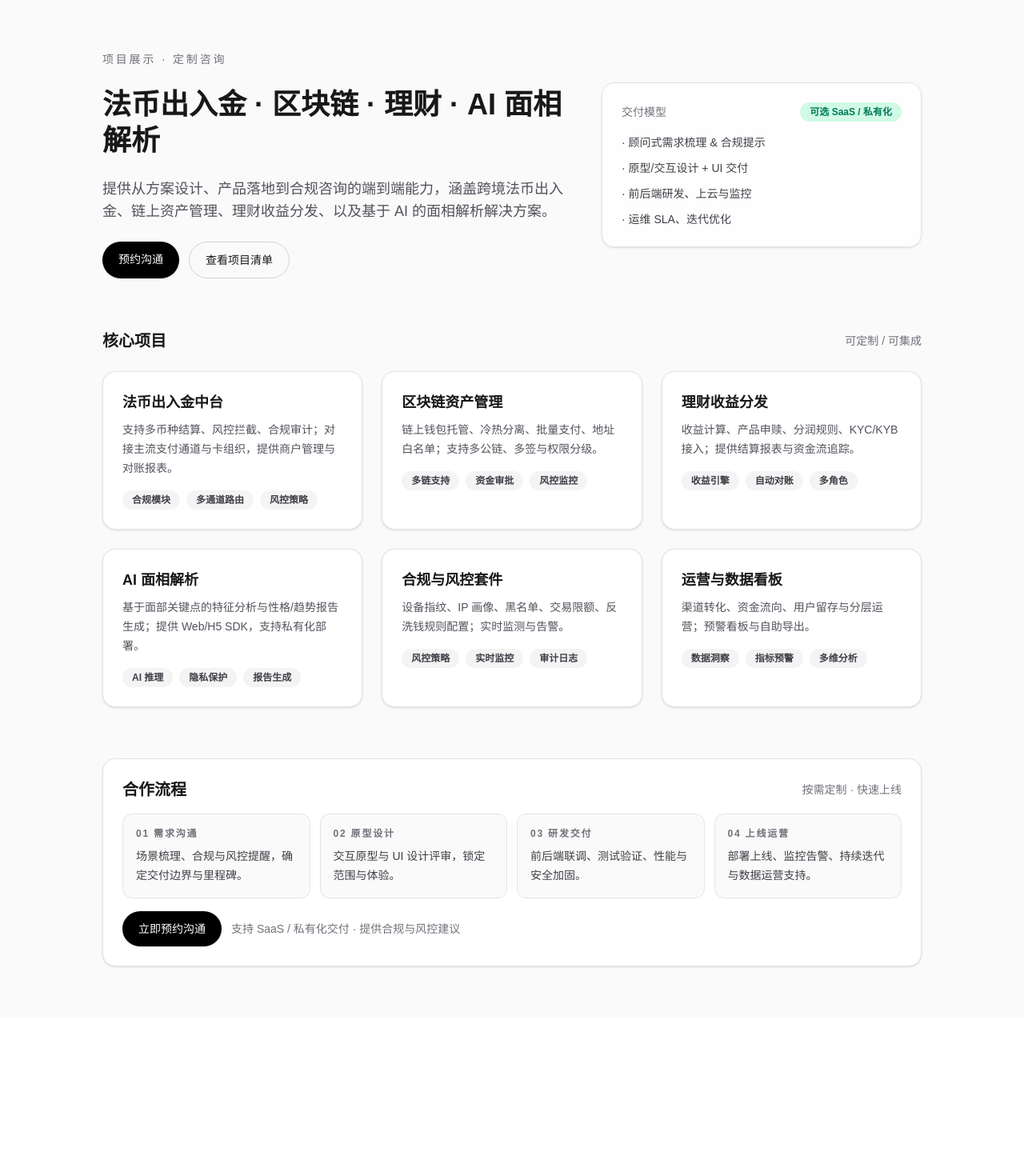
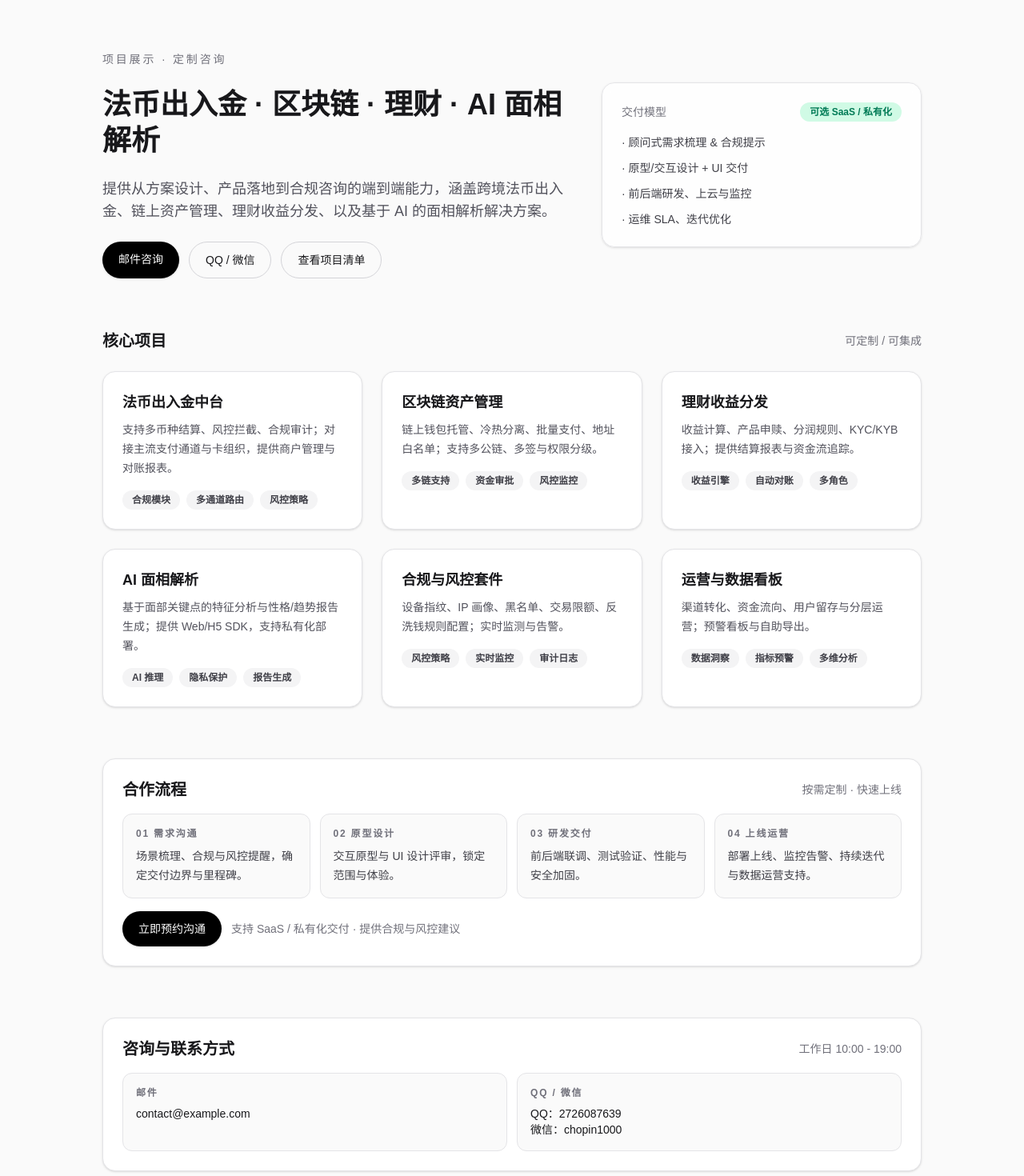
Before and after one commit to xiaogangfan/my-site, a Next.js app: page / in a window 1280 px wide. Shown: the top 1470 px of the page at 80% size. Before the commit the page ends 1272 px from the top, so only its background shows below. Built offline with nearby package versions, Linux system fonts and the light colour scheme.

Commit message:
添加 QQ/微信 咨询信息

```diff
--- a/app/page.tsx
+++ b/app/page.tsx
@@ -18,7 +18,13 @@ export default function Home() {
                 href="mailto:contact@example.com"
                 className="rounded-full bg-black px-5 py-3 text-sm font-medium text-white shadow-sm transition hover:bg-zinc-800 dark:bg-white dark:text-black dark:hover:bg-zinc-200"
               >
-                预约沟通
+                邮件咨询
+              </a>
+              <a
+                href="#contact"
+                className="rounded-full border border-zinc-300 px-5 py-3 text-sm font-medium text-zinc-900 transition hover:border-black hover:text-black dark:border-zinc-700 dark:text-zinc-100 dark:hover:border-white dark:hover:text-white"
+              >
+                QQ / 微信
               </a>
               <a
                 href="#projects"
@@ -160,6 +166,40 @@ export default function Home() {
             </span>
           </div>
         </section>
+
+        <section
+          id="contact"
+          className="grid gap-4 rounded-2xl border border-zinc-200 bg-white p-6 shadow-sm dark:border-zinc-800 dark:bg-zinc-900"
+        >
+          <div className="flex items-center justify-between gap-3">
+            <h2 className="text-xl font-semibold">咨询与联系方式</h2>
+            <span className="text-sm text-zinc-500">工作日 10:00 - 19:00</span>
+          </div>
+          <div className="grid gap-3 text-sm text-zinc-700 dark:text-zinc-300 sm:grid-cols-2">
+            <div className="rounded-xl border border-zinc-200 bg-zinc-50 p-4 dark:border-zinc-700 dark:bg-zinc-900/60">
+              <p className="text-xs font-semibold uppercase tracking-[0.15em] text-zinc-500">
+                邮件
+              </p>
+              <a
+                className="mt-2 block font-medium text-zinc-900 underline-offset-4 hover:underline dark:text-zinc-100"
+                href="mailto:contact@example.com"
+              >
+                contact@example.com
+              </a>
+            </div>
+            <div className="rounded-xl border border-zinc-200 bg-zinc-50 p-4 dark:border-zinc-700 dark:bg-zinc-900/60">
+              <p className="text-xs font-semibold uppercase tracking-[0.15em] text-zinc-500">
+                QQ / 微信
+              </p>
+              <p className="mt-2 font-medium text-zinc-900 dark:text-zinc-100">
+                QQ：2726087639
+              </p>
+              <p className="font-medium text-zinc-900 dark:text-zinc-100">
+                微信：chopin1000
+              </p>
+            </div>
+          </div>
+        </section>
       </main>
     </div>
   );
```
